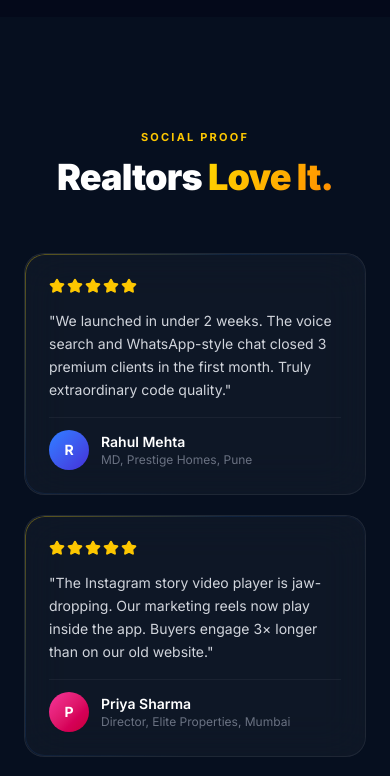
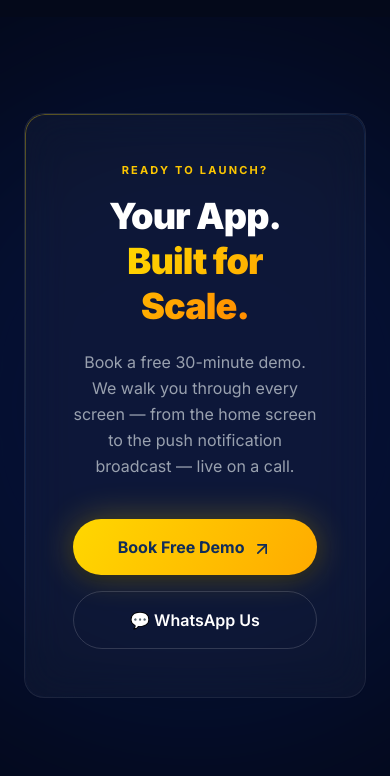
Before and after one commit to deeps00007/real_estate_owner_app, a React (Vite) app in the folder landing-page/: page / in a window 390 px wide. Shown: the part 10720-11496 px from the top of the page. Built offline with nearby package versions, Linux system fonts and the light colour scheme; a web font is replaced by a local one.

Commit message:
Update App.jsx

```diff
--- a/landing-page/src/App.jsx
+++ b/landing-page/src/App.jsx
@@ -351,7 +351,7 @@ export default function App() {
             </span>
           </div>
           <nav className="hidden md:flex items-center gap-7 text-sm text-gray-400 font-medium">
-            {[['Features', '#features'], ['Owner', '#owner'], ['Pricing', '#pricing'], ['Testimonials', '#testimonials']].map(([l, h]) => (
+            {[['Features', '#features'], ['Owner', '#owner'], ['Pricing', '#pricing']].map(([l, h]) => (
               <a key={l} href={h} className="hover:text-white transition-colors">{l}</a>
             ))}
           </nav>
@@ -368,7 +368,7 @@ export default function App() {
             <motion.div initial={{ opacity: 0, height: 0 }} animate={{ opacity: 1, height: 'auto' }}
               exit={{ opacity: 0, height: 0 }}
               className="glass border-t border-white/5 px-6 pb-5 flex flex-col gap-3 overflow-hidden">
-              {[['Features', '#features'], ['Owner', '#owner'], ['Pricing', '#pricing'], ['Testimonials', '#testimonials']].map(([l, h]) => (
+              {[['Features', '#features'], ['Owner', '#owner'], ['Pricing', '#pricing']].map(([l, h]) => (
                 <a key={l} href={h} onClick={() => setMenuOpen(false)}
                   className="text-gray-300 hover:text-white py-2 border-b border-white/5 text-sm">{l}</a>
               ))}
@@ -380,6 +380,8 @@ export default function App() {
 
       {/* ══════ HERO ═════════════════════════════════ */}
       <section className="relative min-h-screen flex items-center justify-center pt-28 pb-16 px-6 overflow-hidden">
+        {/* Background Effects */}
+        <div className="grid-bg" />
         <div className="orb w-[700px] h-[700px] bg-blue-700/15 -top-48 -left-56" style={{ animation: 'drift 12s ease-in-out infinite' }} />
         <div className="orb w-[500px] h-[500px] bg-yellow-400/6  bottom-0 right-[-120px]" style={{ animation: 'drift 9s ease-in-out infinite alternate' }} />
 
@@ -766,25 +768,6 @@ export default function App() {
         </div>
       </section>
 
-      {/* ══════ TESTIMONIALS ═════════════════════════ */}
-      <section id="testimonials" className="py-28 px-6 bg-[#060f1f]">
-        <div className="max-w-6xl mx-auto">
-          <div className="text-center mb-14">
-            <motion.p {...fUp(0)} className="text-yellow-400 text-[11px] font-bold uppercase tracking-[0.2em] mb-3">Social Proof</motion.p>
-            <motion.h2 {...fUp(0.1)} className="text-4xl font-black tracking-tight">
-              Realtors <span className="gold-text">Love It.</span>
-            </motion.h2>
-          </div>
-          <div className="grid md:grid-cols-3 gap-5">
-            <Testimonial name="Rahul Mehta" role="MD, Prestige Homes, Pune" av="bg-gradient-to-br from-blue-500 to-indigo-700" delay={0.05}
-              text="We launched in under 2 weeks. The voice search and WhatsApp-style chat closed 3 premium clients in the first month. Truly extraordinary code quality." />
-            <Testimonial name="Priya Sharma" role="Director, Elite Properties, Mumbai" av="bg-gradient-to-br from-pink-500 to-rose-700" delay={0.1}
-              text="The Instagram story video player is jaw-dropping. Our marketing reels now play inside the app. Buyers engage 3× longer than on our old website." />
-            <Testimonial name="Ankit Joshi" role="CTO, GoldKey Realty, Delhi" av="bg-gradient-to-br from-emerald-500 to-teal-700" delay={0.15}
-              text="Push notifications to 5,000+ users configured in 30 minutes. The role-based architecture is brilliant — no second app to maintain for our admin team." />
-          </div>
-        </div>
-      </section>
 
       {/* ══════ CTA ══════════════════════════════════ */}
       <section id="contact" className="py-24 px-6 relative overflow-hidden">
```
